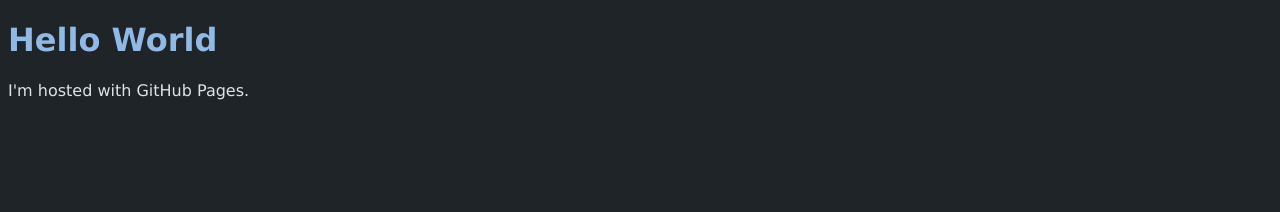
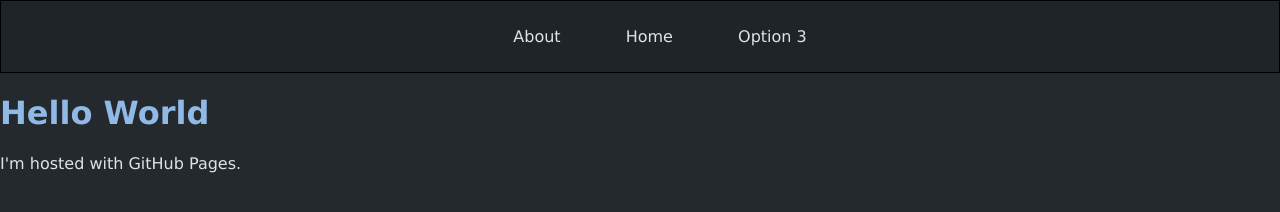
Before and after one commit to SoftwareCats/SoftwareCats.github.io, a plain HTML site: page index.html in a window 1280 px wide. Drawn offline with Linux system fonts and the light colour scheme.

Commit message:
Add nav bar

```diff
--- a/index.html
+++ b/index.html
@@ -6,6 +6,14 @@
 </head>
 
 <body>
+    <nav>
+        <ul>
+            <li><a href="#">About</a></li>
+            <li><a href="#">Home</a></li>
+            <li><a href="#">Option 3</a></li>
+        </ul>
+    </nav>
+
     <h1>Hello World</h1>
     <p>I'm hosted with GitHub Pages.</p>
 </body>
--- a/main.css
+++ b/main.css
@@ -1,14 +1,17 @@
 :root{
     --accent: #71aff8;
     --accent-secondary: #91b9e6;
+    --accent-tertiary: #71b0f8a2;
     --background: #24292e;
     --background-secondary: #1f2428;
+    --background-tertiary: #000000;
     --text: #e0e2e5;
     --text-secondary: #6a7370;
 }
 
 body {
-    background-color: var(--background-secondary);
+    margin: 0;
+    background-color: var(--background);
     color: var(--text);
     font-family: 'Lucida Sans', 'Lucida Sans Regular', 'Lucida Grande', 'Lucida Sans Unicode', Geneva, Verdana, sans-serif;
 }
@@ -16,3 +19,30 @@ body {
 h1 {
     color: var(--accent-secondary)
 }
+
+nav {
+    background-color: var(--background-secondary);
+    border: var(--background-tertiary) 1px solid;
+}
+
+nav > ul {
+    list-style-type: none;
+    text-align: center;
+}
+
+nav > ul > li {
+    display: inline-block;
+    padding: 10px 10px 10px 10px; /*top right bottom left*/
+}
+
+nav > ul > li > a {
+    color: var(--text);
+    text-decoration: none;
+    border-radius: 5%;
+    padding: 10px 20px 10px 20px; /*top right bottom left*/
+    transition: background-color 0.75s ease-in;
+}
+
+nav > ul > li > a:hover {
+    background-color: var(--accent-tertiary);
+}
```
